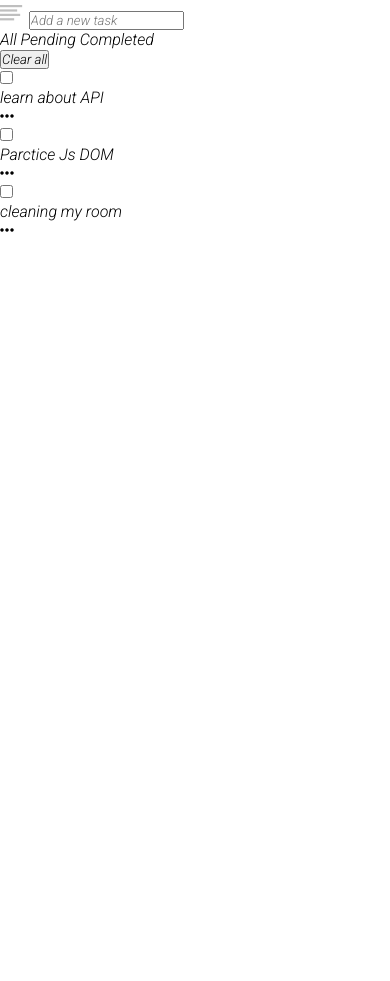
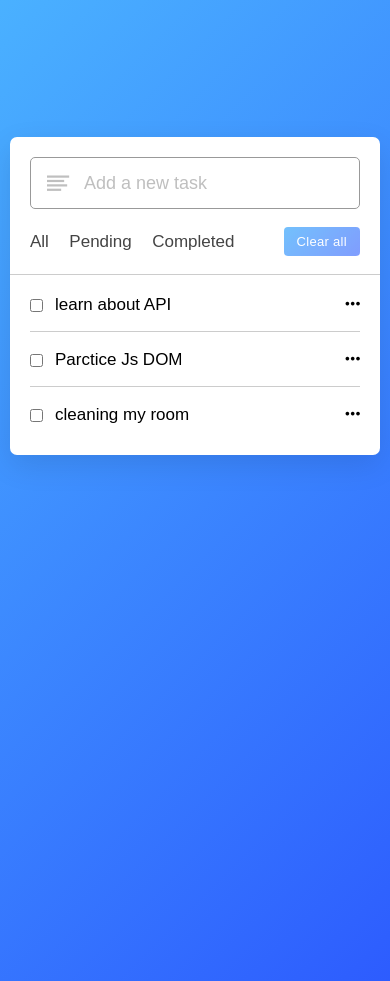
Before and after one commit to BouaikIlham/ToDo-App, a plain HTML site: page index.html in a window 390 px wide. Before the commit the page ends 844 px from the top, so only its background shows below. Drawn offline with Linux system fonts and the light colour scheme.

Commit message:
done with CSS

```diff
--- a/index.html
+++ b/index.html
@@ -22,7 +22,7 @@
         </div>
         <button class="clear-btn">Clear all</button>
     </div>
-    <ul class="tadk-box">
+    <ul class="task-box">
         <li class="task">
             <label for="1">
                 <input type="checkbox"  id="1">
--- a/style.css
+++ b/style.css
@@ -1,8 +1,217 @@
-@import url('https://fonts.googleapis.com/css2?family=Roboto:ital,wght@1,300&display=swap');
 
 * {
     padding: 0;
     margin: 0;
     box-sizing: border-box;
-    font-family: 'Roboto', sans-serif;
+    font-family:sans-serif;
 }
+
+body{
+  width: 100%;
+  height: 100vh;
+  overflow: hidden;
+  background: linear-gradient(135deg, #4AB1FF, #2D5CFE);
+}
+::selection{
+  color: #fff;
+  background: #3C87FF;
+}
+.wrapper{
+  max-width: 405px;
+  padding: 28px 0 30px;
+  margin: 137px auto;
+  background: #fff;
+  border-radius: 7px;
+  box-shadow: 0 10px 30px rgba(0,0,0,0.1);
+}
+.task-input{
+  height: 52px;
+  padding: 0 25px;
+  position: relative;
+}
+.task-input img{
+  top: 50%;
+  position: absolute;
+  transform: translate(17px, -50%);
+}
+.task-input input{
+  height: 100%;
+  width: 100%;
+  outline: none;
+  font-size: 18px;
+  border-radius: 5px;
+  padding: 0 20px 0 53px;
+  border: 1px solid #999;
+}
+.task-input input:focus,
+.task-input input.active{
+  padding-left: 52px;
+  border: 2px solid #3C87FF;
+}
+.task-input input::placeholder{
+  color: #bfbfbf;
+}
+.controls, li{
+  display: flex;
+  align-items: center;
+  justify-content: space-between;
+}
+.controls{
+  padding: 18px 25px;
+  border-bottom: 1px solid #ccc;
+}
+.filtres span{
+  margin: 0 8px;
+  font-size: 17px;
+  color: #444444;
+  cursor: pointer;
+}
+.filtres span:first-child{
+  margin-left: 0;
+}
+.filtres span.active{
+  color: #3C87FF;
+}
+.controls .clear-btn{
+  border: none;
+  opacity: 0.6;
+  outline: none;
+  color: #fff;
+  cursor: pointer;
+  font-size: 13px;
+  padding: 7px 13px;
+  border-radius: 4px;
+  letter-spacing: 0.3px;
+  pointer-events: none;
+  transition: transform 0.25s ease;
+  background: linear-gradient(135deg, #1798fb 0%, #2D5CFE 100%);
+}
+.clear-btn.active{
+  opacity: 0.9;
+  pointer-events: auto;
+}
+.clear-btn:active{
+  transform: scale(0.93);
+}
+.task-box{
+  margin-top: 20px;
+  margin-right: 5px;
+  padding: 0 20px 10px 25px;
+}
+.task-box.overflow{
+  overflow-y: auto;
+  max-height: 300px;
+}
+.task-box::-webkit-scrollbar{
+  width: 5px;
+}
+.task-box::-webkit-scrollbar-track{
+  background: #f1f1f1;
+  border-radius: 25px;
+}
+.task-box::-webkit-scrollbar-thumb{
+  background: #e6e6e6;
+  border-radius: 25px;
+}
+.task-box .task{
+  list-style: none;
+  font-size: 17px;
+  margin-bottom: 18px;
+  padding-bottom: 16px;
+  align-items: flex-start;
+  border-bottom: 1px solid #ccc;
+}
+.task-box .task:last-child{
+  margin-bottom: 0;
+  border-bottom: 0;
+  padding-bottom: 0;
+}
+.task-box .task label{
+  display: flex;
+  align-items: flex-start;
+}
+.task label input{
+  margin-top: 7px;
+  accent-color: #3C87FF;
+}
+.task label p{
+  user-select: none;
+  margin-left: 12px;
+  word-wrap: break-word;
+}
+.task label p.checked{
+  text-decoration: line-through;
+}
+.task-box .settings{
+  position: relative;
+}
+.settings :where(i, li){
+  cursor: pointer;
+}
+.settings .task-menu{
+  z-index: 10;
+  right: -5px;
+  bottom: -65px;
+  padding: 5px 0;
+  background: #fff;
+  position: absolute;
+  border-radius: 4px;
+  transform: scale(0);
+  transform-origin: top right;
+  box-shadow: 0 0 6px rgba(0,0,0,0.15);
+  transition: transform 0.2s ease;
+}
+.task-box .task:last-child .task-menu{
+  bottom: 0;
+  transform-origin: bottom right;
+}
+.task-box .task:first-child .task-menu{
+  bottom: -65px;
+  transform-origin: top right;
+}
+.task-menu.show{
+  transform: scale(1);
+}
+.task-menu li{
+  height: 25px;
+  font-size: 16px;
+  margin-bottom: 2px;
+  padding: 17px 15px;
+  cursor: pointer;
+  justify-content: flex-start;
+}
+.task-menu li:last-child{
+  margin-bottom: 0;
+}
+.settings li:hover{
+  background: #f5f5f5;
+}
+.settings li i{
+  padding-right: 8px;
+}
+
+@media (max-width: 400px) {
+  body{
+    padding: 0 10px;
+  }
+  .wrapper {
+    padding: 20px 0;
+  }
+  .filters span{
+    margin: 0 5px;
+  }
+  .task-input{
+    padding: 0 20px;
+  }
+  .controls{
+    padding: 18px 20px;
+  }
+  .task-box{
+    margin-top: 20px;
+    margin-right: 5px;
+    padding: 0 15px 10px 20px;
+  }
+  .task label input{
+    margin-top: 4px;
+  }
+}
```
